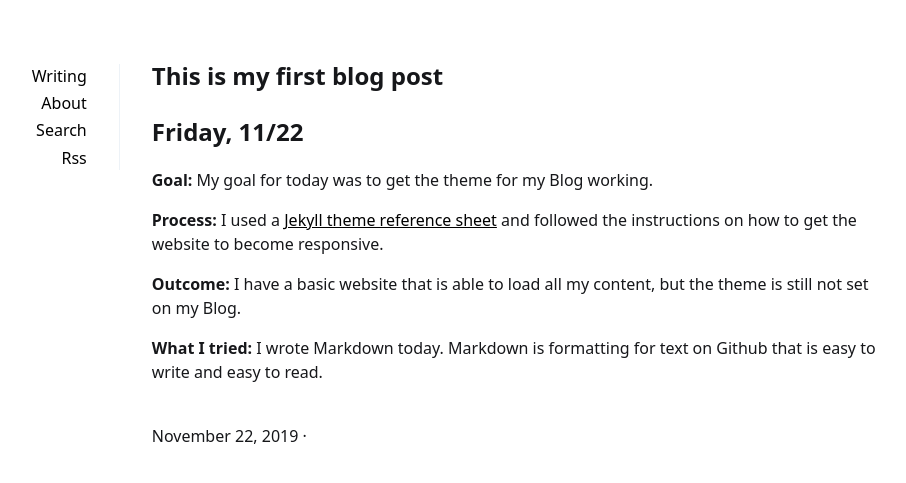
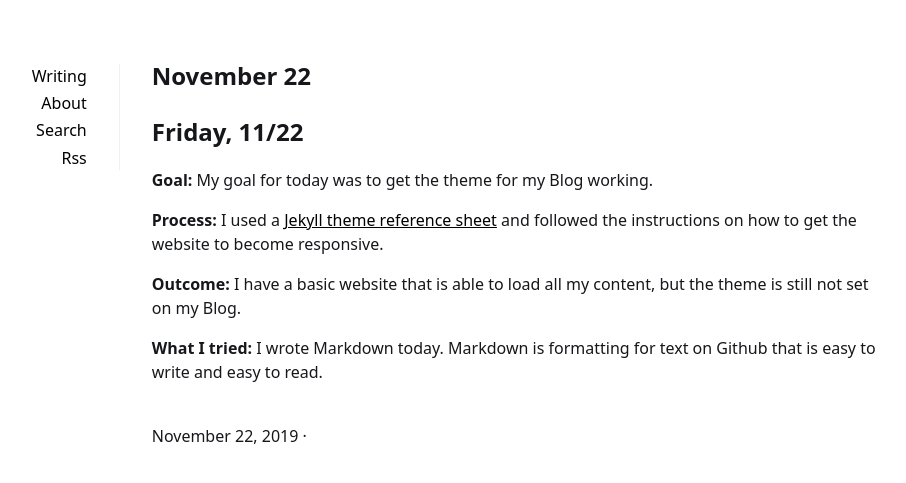
Before and after one commit to xiomaraquinonez/xiomaraquinonez.github.io, a Jekyll site: the page built from _posts/2019-11-22-November22.md, in a window 1280 px wide. Shown: the top 483 px of the page, without its empty margins (201-1107 px from the left). Built offline with Jekyll 4.4.1, drawn with Linux system fonts in a browser that asks for light colours.

Commit message:
Update 2019-11-22-November22.md

```diff
--- a/_posts/2019-11-22-November22.md
+++ b/_posts/2019-11-22-November22.md
@@ -1,6 +1,6 @@
 ---
 layout: post
-title:  "This is my first blog post"
+title:  "November 22"
 author: Vinish
 categories: [ tutorial ]
 ---
```
